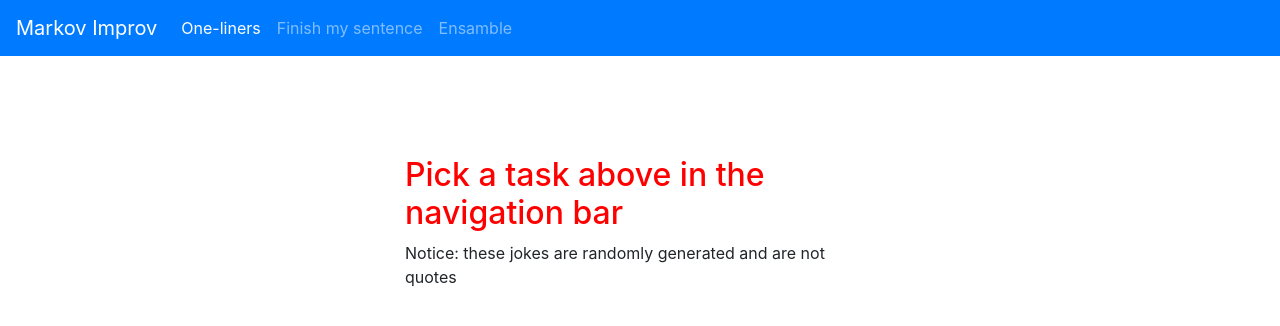
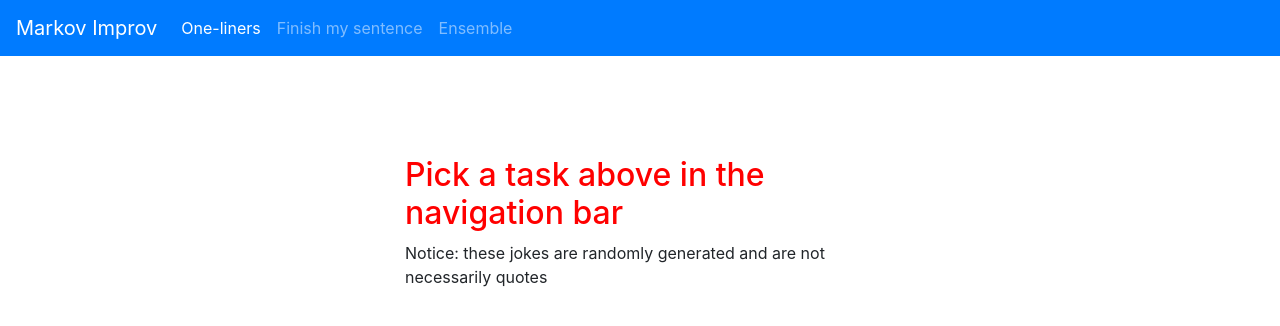
Before and after one commit to HKH515/markov-improv, a Flask app: page / in a window 1280 px wide. Shown: the top 326 px of the page. Run offline with Flask 2, Linux system fonts and the light colour scheme; some libraries are stand-ins or nearby versions.

Commit message:
updated text on website

```diff
--- a/templates/layout.html
+++ b/templates/layout.html
@@ -30,7 +30,7 @@
   </div>
   <div class="container">
     {% block content %}{% endblock %}
-    <p class="disclaimer">Notice: these jokes are randomly generated and are not quotes</p>
+    <p class="disclaimer">Notice: these jokes are randomly generated and are not necessarily quotes</p>
   </div>
 </body>
 
--- a/templates/navbar.html
+++ b/templates/navbar.html
@@ -12,7 +12,7 @@
         <a class="nav-link" href="/sentencefinisher_landing">Finish my sentence</a>
       </li>
       <li class="nav-item">
-        <a class="nav-link" href="/ensamble_landing">Ensamble</a>
+        <a class="nav-link" href="/ensemble_landing">Ensemble</a>
       </li>
     </ul>
   </div>
```
